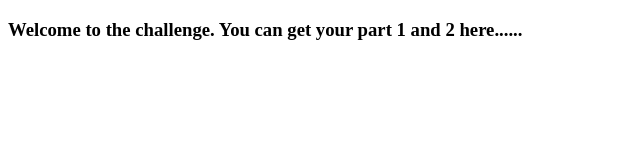
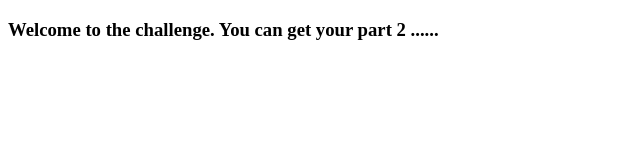
Before and after one commit to abhijeetGupta7/web_d_sem, a plain HTML site: page myFiles/folder_9/index.html in a window 1280 px wide. Shown: the whole page, without its empty margins (0-640 px from the left). Drawn offline with Linux system fonts and the light colour scheme.

Commit message:
Update index.html

```diff
--- a/myFiles/folder_9/index.html
+++ b/myFiles/folder_9/index.html
@@ -7,7 +7,7 @@
 
 </head>
 <body>
-<h3>Welcome to the challenge. You can get your part 1 and 2 here......</h3>
+<h3>Welcome to the challenge. You can get your part 2 ......</h3>
 
     <div class="container">
         <div class="symbol C"></div>
```
